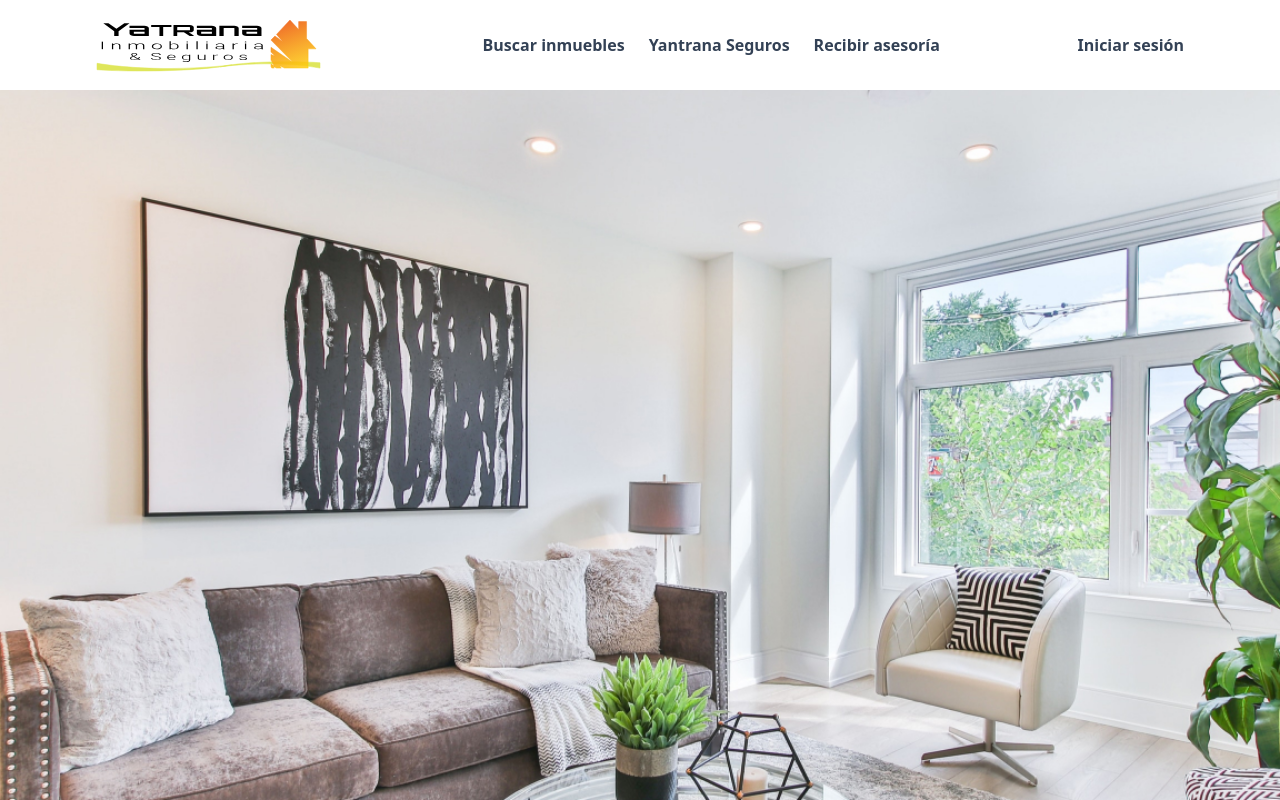
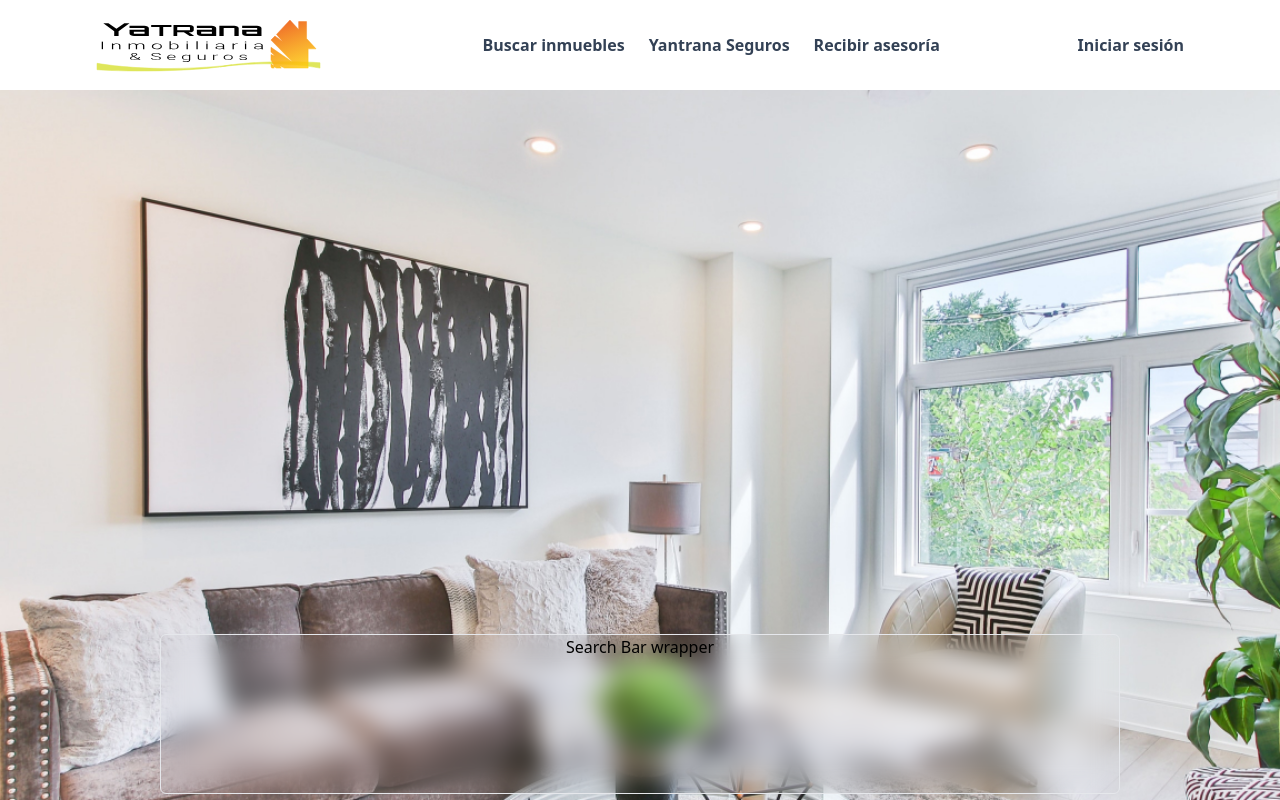
Before and after one commit to SisifoDev/inmobiliaria, a Next.js app: page / in a window 1280 px wide. Shown: the top 800 px of the page. Built offline with nearby package versions, Linux system fonts and the light colour scheme.

Commit message:
search bar wrapper blur

```diff
--- a/components/Header.jsx
+++ b/components/Header.jsx
@@ -1,8 +1,11 @@
 import React from "react";
+import SearchBar from "./SearchBar";
 
 const NavBar = () => {
   return (
-    <header className="h-screen bg-[url('/img/background/header-bg.jpg')] bg-cover"></header>
+    <header className="relative  h-screen bg-[url('/img/background/header-bg.jpg')] bg-cover">
+      <SearchBar />
+    </header>
   );
 };
 
--- /dev/null
+++ b/components/SearchBar.jsx
@@ -0,0 +1,11 @@
+import React from "react";
+
+const SearchBar = () => {
+  return (
+    <div className="flex absolute bottom-24 left-[12.5%] justify-center bg-clip-padding backdrop-filter backdrop-blur-md bg-opacity-80 border border-gray-200 h-40 w-3/4 rounded-md">
+      Search Bar wrapper
+    </div>
+  );
+};
+
+export default SearchBar;
```
